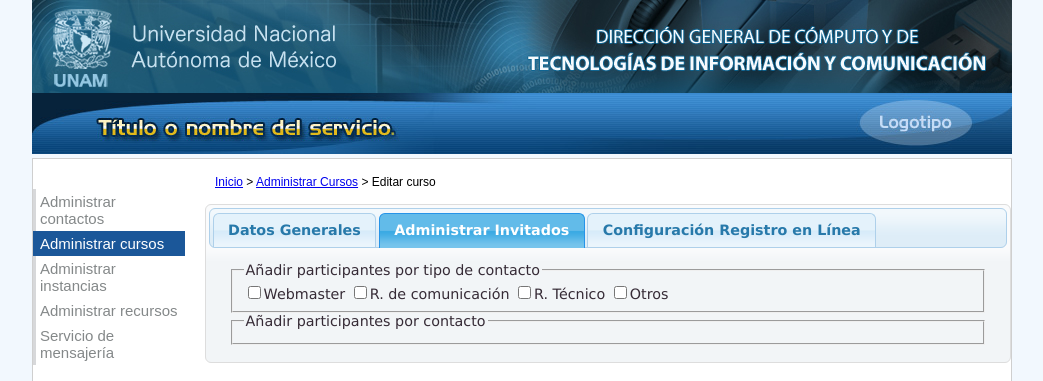
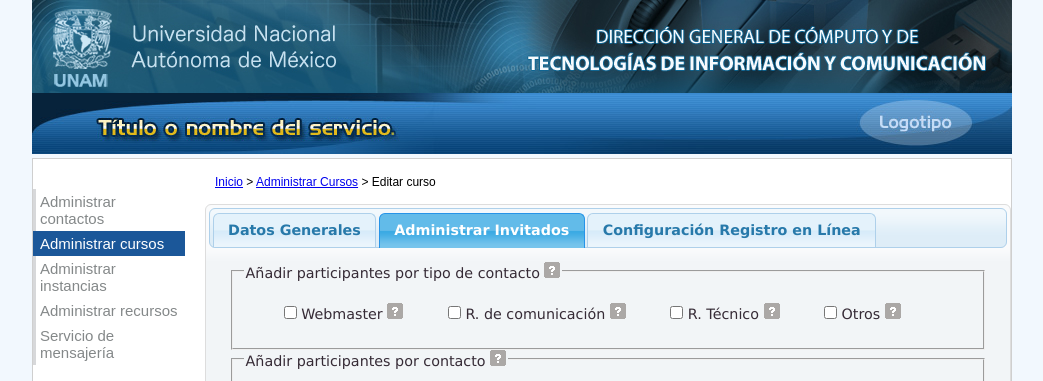
Before and after one commit to alonsotagle/RedTUL, a CodeIgniter app: page /index.php/cursos/editar/1 in a window 1280 px wide, after a click on "Administrar Invitados". Shown: the top 381 px of the page, without its empty margins (118-1161 px from the left). Run offline with CodeIgniter, Linux system fonts and the light colour scheme; data that the repository does not hold is empty; some libraries are stand-ins or nearby versions.

Commit message:
Cambios de formato

```diff
--- a/application/controllers/cursos.php
+++ b/application/controllers/cursos.php
@@ -27,7 +27,7 @@ class cursos extends CI_Controller {
         $this->load->view('template/footer');
     }
 
-    function registrar_curso(){
+    function registrar_curso() {
         if (!empty($_POST)) {
 
             $nuevo_curso = array(
@@ -158,7 +158,11 @@ class cursos extends CI_Controller {
 
             $this->curso_model->editar_curso($editar_curso);
 
-            $this->confirmacion_curso($editar_curso);
+            $_POST = array();
+
+            $enviar = array('id_curso' => $id_curso);
+
+            $this->editar($enviar);
         }
     }
 
--- a/application/models/curso_model.php
+++ b/application/models/curso_model.php
@@ -66,7 +66,7 @@ class curso_model extends CI_Model{
         $parametros = array();
 
         if ($parametros_busqueda['nombre_curso'] != "") {
-            $parametros['curso.curso_titulo'] = $parametros_busqueda['nombre_curso'];
+            $this->db->like('curso.curso_titulo', $parametros_busqueda['nombre_curso']);
         }
 
         if (isset($parametros_busqueda['tipo_curso'])) {
@@ -78,11 +78,8 @@ class curso_model extends CI_Model{
         }
 
         if ($parametros_busqueda['inicio_curso'] != "") {
-            $parametros['curso.curso_fecha_inicio'] = $parametros_busqueda['inicio_curso'];
-        }
-
-        if ($parametros_busqueda['fin_curso'] != "") {
-            $parametros['curso.curso_fecha_fin'] = $parametros_busqueda['fin_curso'];
+            $this->db->where('curso.curso_fecha_inicio >=', $parametros_busqueda['inicio_curso']);
+            $this->db->where('curso.curso_fecha_fin <=', $parametros_busqueda['fin_curso']);
         }
 
         $this->db->like($parametros);
--- a/application/views/editar_curso.php
+++ b/application/views/editar_curso.php
@@ -126,8 +126,8 @@
 				<input type="text" id="curso_fecha_fin" name="curso_fecha_fin" class="validate[required] datepicker"/>
 				<br>
 				<label for="curso_hora_inicio" class="label_nuevo_curso">* Horario</label>
-				<input type="text" id="curso_hora_inicio" name="curso_hora_inicio" maxlength="5" class="label_nuevo_curso_hora validate[required,custom[hora]]"> a
-				<input type="text" id="curso_hora_fin" name="curso_hora_fin" maxlength="5" class="label_nuevo_curso_hora validate[required,custom[hora]]">
+				<input type="time" id="curso_hora_inicio" name="curso_hora_inicio" maxlength="5" class="validate[required,custom[hora]]"> a
+				<input type="time" id="curso_hora_fin" name="curso_hora_fin" maxlength="5" class="validate[required,custom[hora]]">
 				<br>
 				<label for="curso_cupo" class="label_nuevo_curso">Cupo total
 					<img src="<?= base_url('assets/img/icono_tooltip.gif')?>" title="Se determina el número máximo de participantes en un curso, sólo permite valores numéricos.">
@@ -165,17 +165,30 @@
 		<div id="tabs-2">
 		<form>
 			<fieldset>
-				<legend>Añadir participantes por tipo de contacto</legend>
-				<input type="checkbox" name="anadir_tipo" value="1">Webmaster
-				<input type="checkbox" name="anadir_tipo" value="2">R. de comunicación
-				<input type="checkbox" name="anadir_tipo" value="3">R. Técnico
-				<input type="checkbox" name="anadir_tipo" value="4">Otros
+				<legend>Añadir participantes por tipo de contacto
+					<img src="<?= base_url('assets/img/icono_tooltip.gif')?>" title="?">
+				</legend>
+				<input type="checkbox" name="anadir_tipo" id="tipo_invitado_webmaster" class="checkbox_tipo_invitado" value="1">
+				<label for="tipo_invitado_webmaster">Webmaster</label>
+				<img src="<?= base_url('assets/img/icono_tooltip.gif')?>" title="?">
+				<input type="checkbox" name="anadir_tipo" id="tipo_invitado_comunicacion" class="checkbox_tipo_invitado" value="2">
+				<label for="tipo_invitado_comunicacion">R. de comunicación</label>
+				<img src="<?= base_url('assets/img/icono_tooltip.gif')?>" title="?">
+				<input type="checkbox" name="anadir_tipo" id="tipo_invitado_tecnico" class="checkbox_tipo_invitado" value="3">
+				<label for="tipo_invitado_tecnico">R. Técnico</label>
+				<img src="<?= base_url('assets/img/icono_tooltip.gif')?>" title="?">
+				<input type="checkbox" name="anadir_tipo" id="tipo_invitado_otros" class="checkbox_tipo_invitado" value="4">
+				<label for="tipo_invitado_otros">Otros</label>
+				<img src="<?= base_url('assets/img/icono_tooltip.gif')?>" title="?">
 			</fieldset>
-		</form>
 
-		<form>
 			<fieldset>
-				<legend>Añadir participantes por contacto</legend>
+				<legend>Añadir participantes por contacto
+					<img src="<?= base_url('assets/img/icono_tooltip.gif')?>" title="?">
+				</legend>
+
+
+
 			</fieldset>
 		</form>
 		</div>
--- a/application/views/nuevo_curso.php
+++ b/application/views/nuevo_curso.php
@@ -104,8 +104,8 @@
 				<input type="text" id="curso_fecha_fin" name="curso_fecha_fin" class="input_nuevo_curso_centrado validate[required] datepicker"/>
 				<br>
 				<label for="curso_hora_inicio" class="label_nuevo_curso">* Horario</label>
-				<input type="text" id="curso_hora_inicio" name="curso_hora_inicio" maxlength="5" class="label_nuevo_curso_hora validate[required,custom[hora]]"> a
-				<input type="text" id="curso_hora_fin" name="curso_hora_fin" maxlength="5" class="label_nuevo_curso_hora validate[required,custom[hora]]">
+				<input type="time" id="curso_hora_inicio" name="curso_hora_inicio" maxlength="5" class="validate[required,custom[hora]]"> a
+				<input type="time" id="curso_hora_fin" name="curso_hora_fin" maxlength="5" class="validate[required,custom[hora]]">
 				<br>
 				<label for="curso_cupo" class="label_nuevo_curso">Cupo total
 					<img src="<?= base_url('assets/img/icono_tooltip.gif')?>" title="Se determina el número máximo de participantes en un curso, sólo permite valores numéricos.">
@@ -116,7 +116,7 @@
 					<img src="<?= base_url('assets/img/icono_tooltip.gif')?>" title="Señala el o los instructores que estarán asignados para impartir dicho curso.">
 				</label>
 
-				<select name="curso_instructor" id="curso_instructor" class="validate[required]">
+				<select name="curso_instructor" id="curso_instructor" class="validate[required]" multiple>
 					<option value="" disabled selected>- Seleccione una opción -</option>
 				</select>
 				<!-- <input type="search" name="curso_instructor_nombre" id="curso_instructores" class="validate[required]"> -->
--- a/assets/css/estilos.css
+++ b/assets/css/estilos.css
@@ -366,7 +366,7 @@ body {
 	height: 205px;
 	margin-bottom: 30px;
 	padding: 15px;
-	width: 330px;
+	width: 345px;
 }
 
 #frm_buscar_curso label{
@@ -389,7 +389,6 @@ body {
 .buscar_curso_fechas{
 	margin-bottom: 7px;
 	text-align: center;
-	width: 55%;
 }
 
 .ui-datepicker{
@@ -448,11 +447,6 @@ body {
 	text-align: center;
 }
 
-.label_nuevo_curso_hora{
-	text-align: center;
-	max-width: 66px;
-}
-
 #curso_instructores{
 	background: url('../img/icono_buscar.png') no-repeat;
 	background-color: white;
@@ -460,3 +454,9 @@ body {
 	background-size: 20px;
 	padding-left: 15px;
 }
+
+/* Vista editar_curso.php */
+
+.checkbox_tipo_invitado{
+	margin: 20px 0px 20px 40px;
+}
```
Also changed, not shown: application/views/cursos.php (+15 -5 lines).
